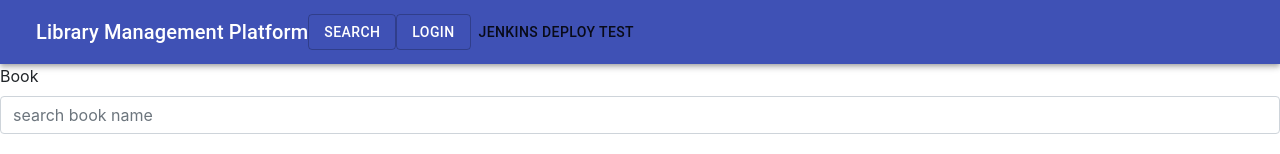
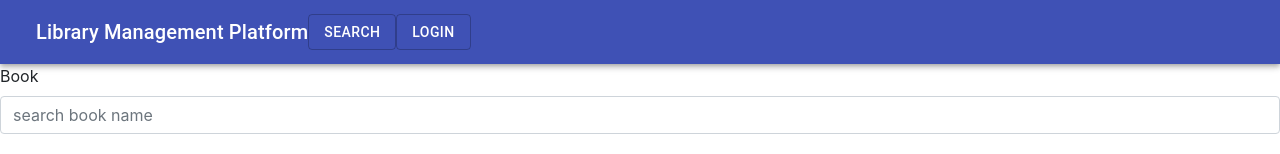
Before and after one commit to chettkulkarni/my-library-app, a React (Create React App) app: page /search in a window 1280 px wide. Shown: the top 154 px of the page. Built offline with nearby package versions, Linux system fonts and the light colour scheme; no server answers.

Commit message:
Update appbar.js

```diff
--- a/src/components/appbar.js
+++ b/src/components/appbar.js
@@ -51,7 +51,7 @@ render(){
 
             <Button  href="/search?title=xxyyzz&authors=zzzyymm&language=abbcc" variant="outlined" style={{ color: '#FFF' }}>Search</Button>
            <Button variant="outlined" style={{ color: '#FFF' }}>{action}</Button>
-           <Button>Jenkins deploy Test</Button>
+           {/* <Button>Jenkins deploy Test</Button> */}
         </Toolbar>
       </AppBar>
     </div>
```
